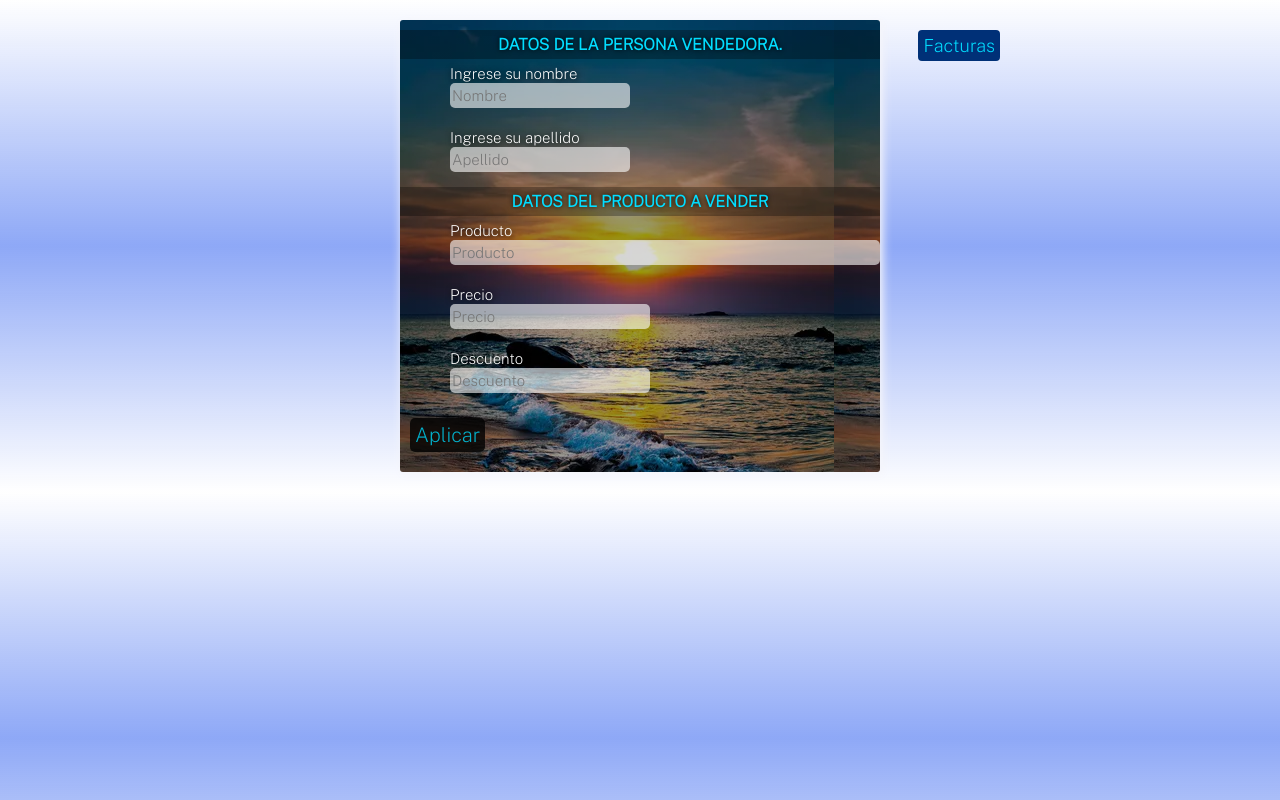
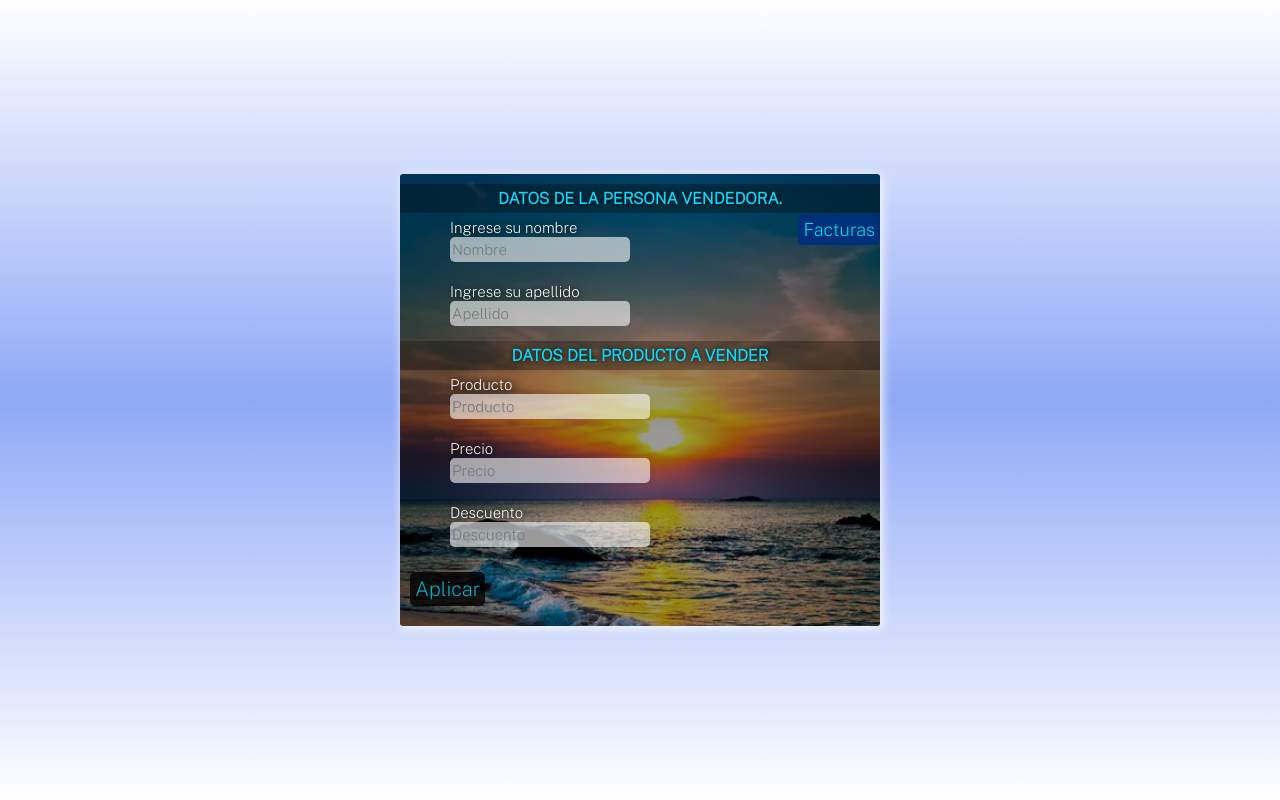
Before and after one commit to rolandoWe/registroFacturas, a plain HTML site: page index.html in a window 1280 px wide. Drawn offline with nearby package versions, Linux system fonts and the light colour scheme.

Commit message:
Add files via upload

```diff
--- a/index.css
+++ b/index.css
@@ -8,15 +8,19 @@ body{
 }
 .cajaForm{
     width:100%;
+    height: 100vh;
     margin: auto;
     position: relative;
     box-sizing: border-box;
+    display: flex;
+    align-items: center;
+    justify-content: center;
 }
 .facturas{
     background-color: rgb(0, 48, 119);
     position: absolute;
-    top:10px;
-    right: 20%;
+    top:40px;
+    right: 0%;
     padding: 5px;
     font-size: 18px;
     color:rgb(2, 221, 255);
@@ -33,8 +37,10 @@ body{
     padding: 10px 0;
     background-image: linear-gradient(rgba(0, 0, 0, 0.4),rgba(0, 0, 0, 0.4),rgba(0, 0, 0, 0.4)),url("imagenes/atardecer.png");
     border-radius: 3px;
+    background-size: cover;
+    background-repeat: no-repeat;
     box-shadow: 2px 2px 10px 1px rgb(245, 245, 250);
-
+    position: relative;
 }
 .formulario p{
     text-align: center;
@@ -77,7 +83,7 @@ body{
     width:200px
 }
 .producto{
-    width:100%
+    width:200px
 }
 .grupo-input label{
     display: inline-block;
--- a/index.html
+++ b/index.html
@@ -11,9 +11,10 @@
 </head>
 <body>
     <div class="cajaForm">
-        <span class="facturas">Facturas</span>
         <form action="" class="formulario">
             <p>DATOS DE LA PERSONA VENDEDORA.</p>
+        <span class="facturas">Facturas</span>
+
             <div class="grupo-input">
                 <label for="nombre" class="lNombre">Ingrese su nombre</label>
                 <input type="text" class="nombre"id="nombre" placeholder="Nombre" minlength="3" maxlength="12">
--- a/index.js
+++ b/index.js
@@ -183,7 +183,7 @@ function verificarProducto(){
 let producto=document.querySelector(".producto").value;
     producto=producto.toLowerCase();
     let contar=0;
-let permitir="qwertyuiopasdfghjklñzxcvbnmQWERTYUIOPASDFGHJKLÑZXCVBNM";
+let permitir="qwertyuiopasdfghjklñzxcvbnmQWERTYUIOPASDFGHJKLÑZXCVBNM ";
 for(let n=0;n<producto.length;n++){
     for(let p=0;p<permitir.length;p++){
         if(producto[n]==permitir[p]){
```
